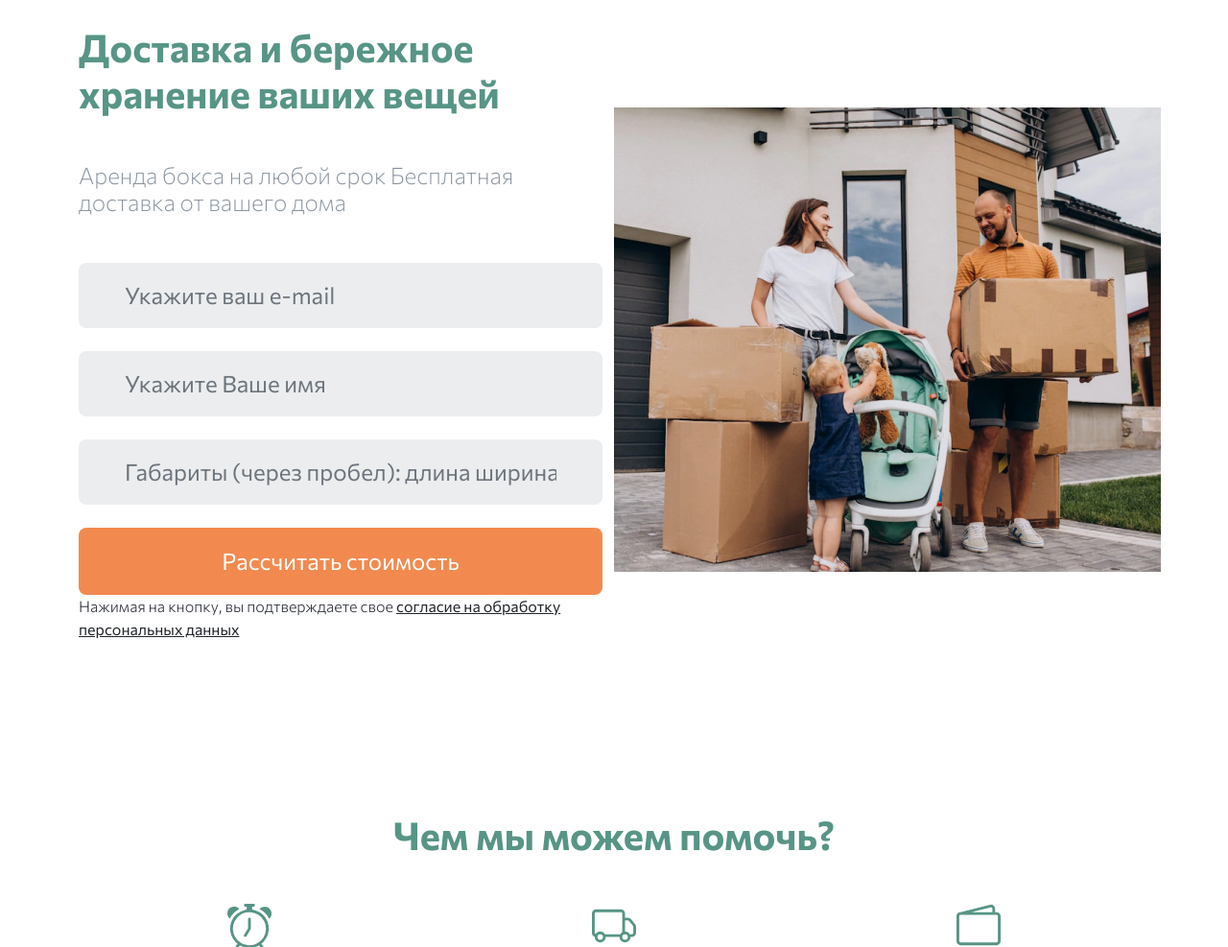
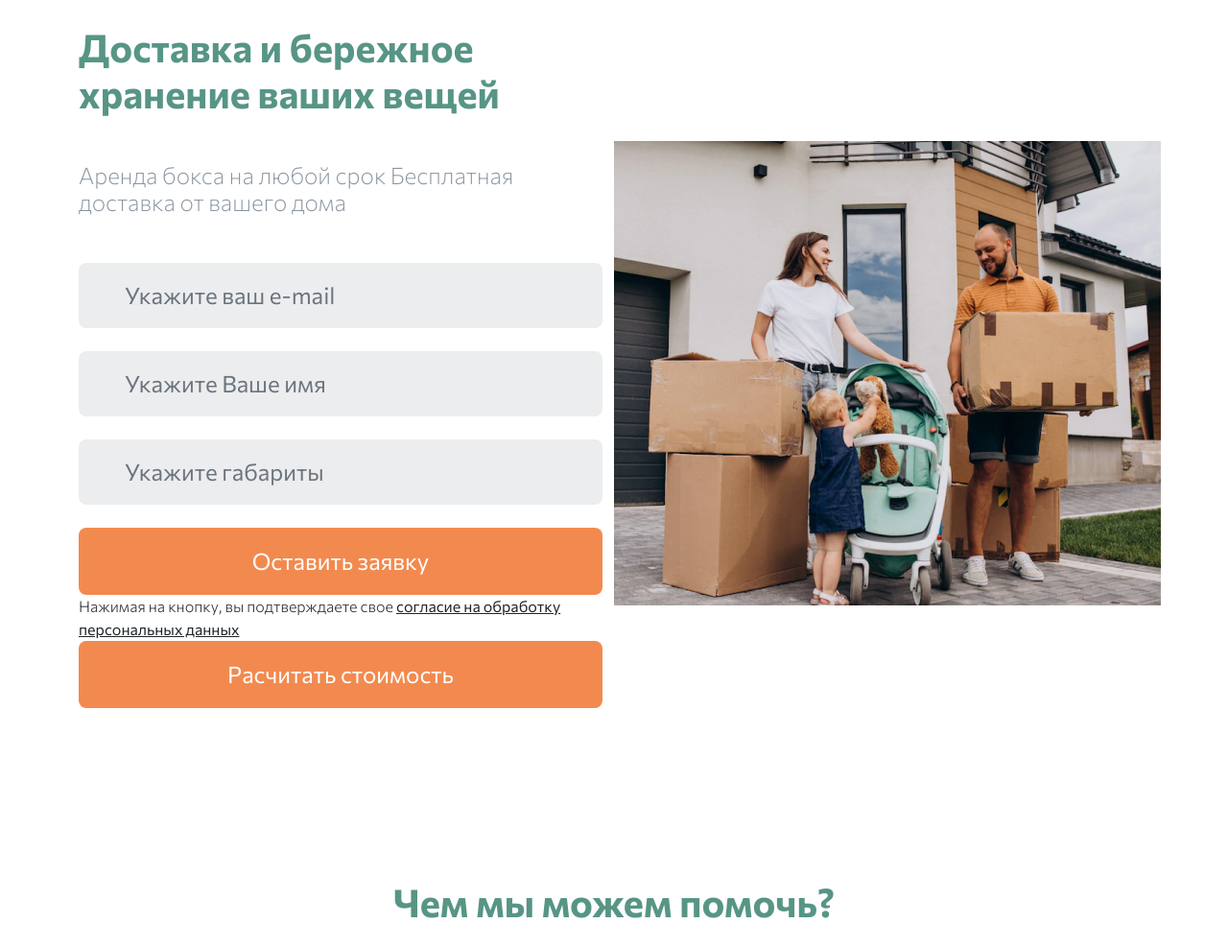
Before and after one commit to Amartyanov1974/SelfStorageService, a Django app: template templates/index.html in a window 1280 px wide. Shown: the part 137-1124 px from the top of the page at 96% size. Run offline with Django 4.2, Linux system fonts and the light colour scheme; the template is opened without the code that fills it, so the values that code supplies are empty; parts of the project's set-up code (start-up, migrations or seed data) failed here and were passed over.

Commit message:
добавил запись заявки в базу, request.session['user_name'] удаляю при выходе

```diff
--- a/templates/index.html
+++ b/templates/index.html
@@ -9,15 +9,17 @@
         <div class="col-12 col-lg-6 mb-3 mb-lg-0">
             <h1 class="fw-bold SelfStorage_green mb-5">Доставка и бережное хранение ваших вещей</h1>
             <h4 class="fw-lighter SelfStorage_grey mb-5">Аренда бокса на любой срок Бесплатная доставка от вашего дома </h4>
-            <form class="">
+            <form method="POST" action="/" >
               {% csrf_token %}
                 {% if not username %}
-                    <input type="text" required name="EMAIL1" class="form-control border-8 mb-4 py-3 px-5 border-0 fs_24 SelfStorage__bg_lightgrey" placeholder="Укажите ваш e-mail">
-                    <input type="name" required name="EMAIL2" class="form-control border-8 mb-4 me-3 py-3 px-5 border-0 fs_24 SelfStorage__bg_lightgrey" placeholder="Укажите Ваше имя">
+                  <input type="text" required name="BID_EMAIL" class="form-control border-8 mb-4 py-3 px-5 border-0 fs_24 SelfStorage__bg_lightgrey" placeholder="Укажите ваш e-mail">
+                  <input type="name" required name="BID_NAME" class="form-control border-8 mb-4 me-3 py-3 px-5 border-0 fs_24 SelfStorage__bg_lightgrey" placeholder="Укажите Ваше имя">
+                  <input type="text" required name="BID_SIZES" class="form-control border-8 mb-4 me-3 py-3 px-5 border-0 fs_24 SelfStorage__bg_lightgrey" placeholder="Укажите габариты">
+                  <button type="submit" class="btn border-8 py-3 px-5 w-100 text-white fs_24 SelfStorage__bg_orange SelfStorage__btn2_orange">Оставить заявку</button>
+                  <span class="text-center fw-light">Нажимая на кнопку, вы подтверждаете свое <a href="#" class="link-dark">согласие на обработку персональных данных</a></span>
                 {% endif %}
-                <input type="text" required name="EMAIL2" class="form-control border-8 mb-4 me-3 py-3 px-5 border-0 fs_24 SelfStorage__bg_lightgrey" placeholder="Габариты (через пробел): длина ширина высота">
-                <a href="{% url 'storages:index' %}" class="btn border-8 py-3 px-5 w-100 text-white fs_24 SelfStorage__bg_orange SelfStorage__btn2_orange">Рассчитать стоимость</a>
-                <span class="text-center fw-light">Нажимая на кнопку, вы подтверждаете свое <a href="#" class="link-dark">согласие на обработку персональных данных</a></span>
+                <a href="{% url 'storages:index' %}" class="btn border-8 py-3 px-5 w-100 text-white fs_24 SelfStorage__bg_orange SelfStorage__btn2_orange">Расчитать стоимость</a>
+
             </form>
         </div>
         <div class="col-12 col-lg-6 SelfStorage__img"></div>
@@ -210,31 +212,33 @@
         </div>
     </article>
 </main>
+{% if not username %}
 <aside class="py-5 mt-header SelfStorage__bg_green">
     <div class="container py-5Арендовать бокс">
         <div class="d-flex flex-column align-items-center">
-            <h1 class="text-white text-center fw-bold mb-4">Арендуйте свой первый бокс прямо сейчас и получите скидку 15% до конца апреля</h1>
+            <h1 class="text-white text-center fw-bold mb-4">Арендуйте свой первый бокс прямо сейчас и получите скидку 15% до конца ноября</h1>
             <h4 class="text-white text-center fw-light">Акция распространяется только на новых пользователей сервиса SelfStorage</h4>
-            <form class="row my-4">
+            <form class="row my-4"  method="POST" action="/">
               {% csrf_token %}
-                {% if not username %}
+
                 <div class="col-12 col-lg-6">
-                    <input type="name" required name="EMAIL2" class="form-control border-8 mb-4 me-3 py-3 px-5 border-0 fs_24 SelfStorage__bg_lightgrey" placeholder="Укажите Ваше имя">
+                    <input type="name" required name="BID_NAME" class="form-control border-8 mb-4 me-3 py-3 px-5 border-0 fs_24 SelfStorage__bg_lightgrey" placeholder="Укажите Ваше имя">
                 </div>
                 <div class="col-12 col-lg-6">
-                    <input type="email" required name="EMAIL2" class="form-control border-8 mb-4 me-3 py-3 px-5 border-0 fs_24 SelfStorage__bg_lightgrey" placeholder="Укажите Ваш e-mail">
-                </div>
-                {% endif %}
-                <div class="col-12 col-lg-6">
-                    <input type="text" required name="EMAIL2" class="form-control border-8 mb-4 me-3 py-3 px-5 border-0 fs_24 SelfStorage__bg_lightgrey" placeholder="Габариты (через пробел)">
+                    <input type="email" required name="BID_EMAIL" class="form-control border-8 mb-4 me-3 py-3 px-5 border-0 fs_24 SelfStorage__bg_lightgrey" placeholder="Укажите Ваш e-mail">
                 </div>
 
                 <div class="col-12 col-lg-6">
-                    <button class="btn w-100 border-8 py-3 px-5 text-white fs_24 SelfStorage__bg_orange SelfStorage__btn2_orange">Рассчитать стоимость</button>
+                    <input type="text" required name="BID_SIZES" class="form-control border-8 mb-4 me-3 py-3 px-5 border-0 fs_24 SelfStorage__bg_lightgrey" placeholder="Укажите габариты">
+                </div>
+
+                <div class="col-12 col-lg-6">
+                    <button class="btn w-100 border-8 py-3 px-5 text-white fs_24 SelfStorage__bg_orange SelfStorage__btn2_orange">Оставить заявку</button>
                 </div>
             </form>
             <span class="text-white text-center fw-light">Нажимая на кнопку, вы подтверждаете свое <a href="#" class="text-white">согласие на обработку персональных данных</a></span>
         </div>
     </div>
 </aside>
+{% endif %}
 {% endblock %}
```
Also changed, not shown: storage/actions.py, storage/views.py.
